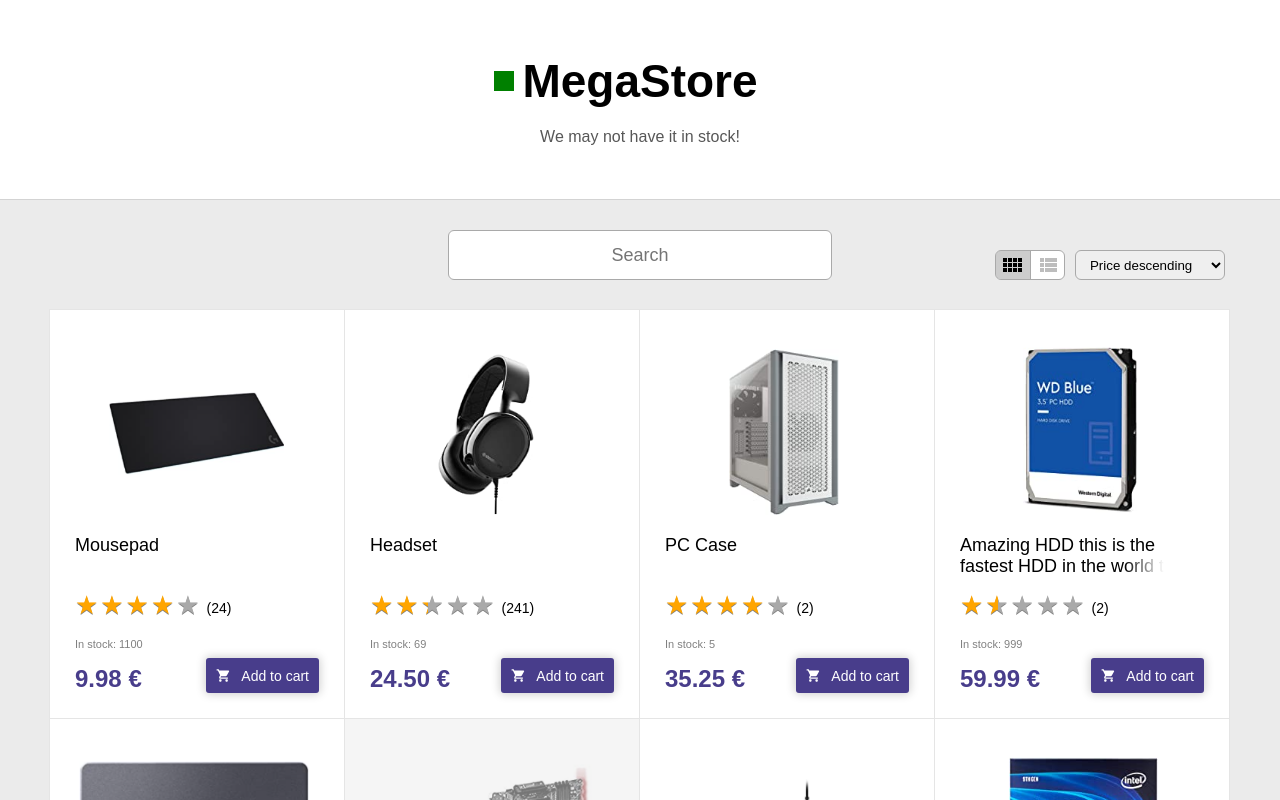
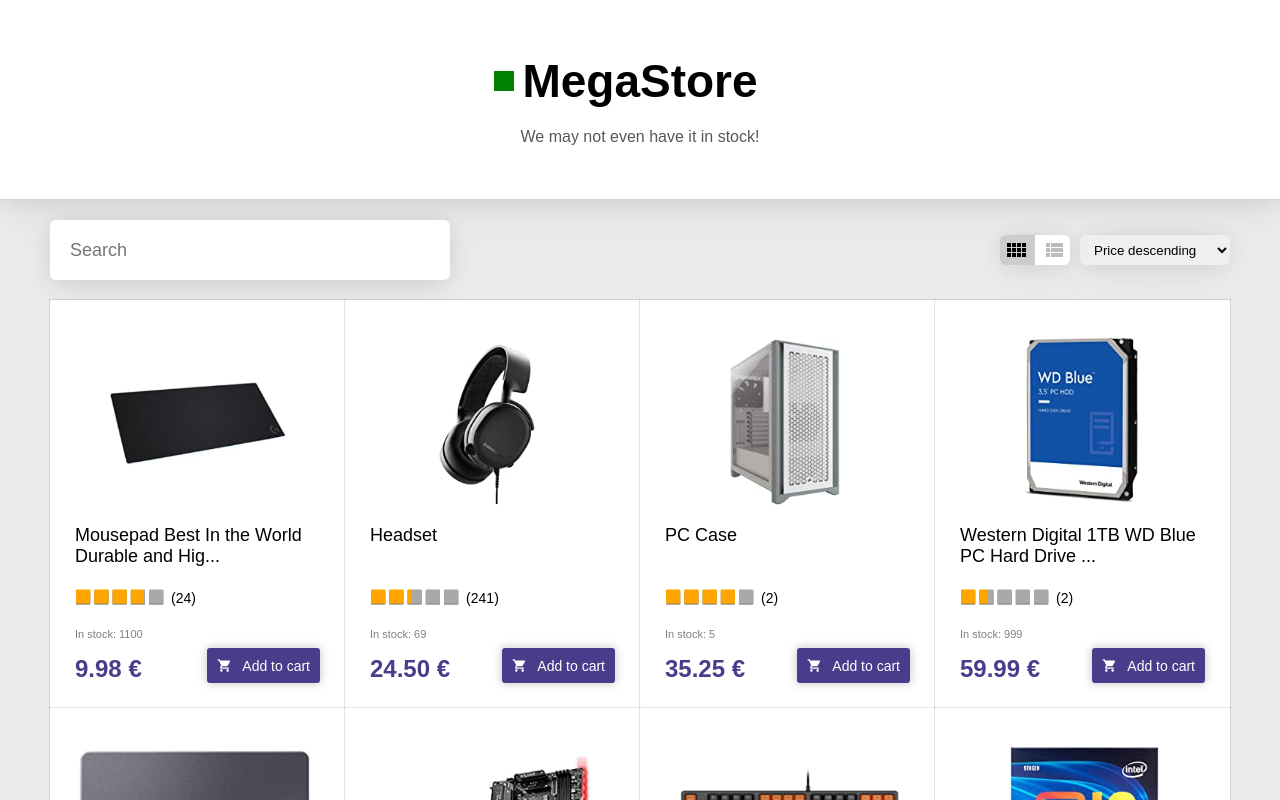
Before and after one commit to juusolut/WDF-palautukset, a React (Create React App) app in the folder exercise3/: page / in a window 1280 px wide. Shown: the top 800 px of the page. Built offline with nearby package versions, Linux system fonts and the light colour scheme.

Commit message:
vielä joitain pieniä muutoksia

```diff
--- a/exercise3/src/App.js
+++ b/exercise3/src/App.js
@@ -22,7 +22,7 @@
       let copy = JSON.parse(JSON.stringify(obj));
       copy.sort((a, b) => a.price - b.price)
       setProducts(copy)
-    }, 1000)
+    }, 2000)
 
   }, [])
 
@@ -41,6 +41,15 @@
     if (event.target.value === 'ascending') {
       let obj = JSON.parse(JSON.stringify(products));
       obj.sort((a, b) => b.price - a.price)
+      //console.log(products)
+      //console.log(obj)
+      setProducts(obj)
+    }
+
+    if (event.target.value === 'best') {
+      console.log('best')
+      let obj = JSON.parse(JSON.stringify(products));
+      obj.sort((a, b) => b.rating - a.rating)
       //console.log(products)
       //console.log(obj)
       setProducts(obj)
@@ -104,13 +113,8 @@
         </div>
         : products.length === 0 ?
           <div className={styles.noResults}>
+
             <div className={styles.loading}>
-              <div className={styles.dot}></div>
-              <div className={styles.dot}></div>
-              <div className={styles.dot}></div>
-              <div className={styles.dot}></div>
-              <div className={styles.dot}></div>
-              <div className={styles.dot}></div>
               <div className={styles.dot}></div>
               <div className={styles.dot}></div>
               <div className={styles.dot}></div>
--- a/exercise3/src/App.module.css
+++ b/exercise3/src/App.module.css
@@ -1,3 +1,15 @@
+:root {
+  --shadow:
+  0 0.7px 16.1px rgba(0, 0, 0, 0.015),
+  0 1.5px 21.7px rgba(0, 0, 0, 0.021),
+  0 2.5px 25.5px rgba(0, 0, 0, 0.024),
+  0 3.8px 29.4px rgba(0, 0, 0, 0.027),
+  0 6.1px 35.6px rgba(0, 0, 0, 0.03),
+  0 13px 55px rgba(0, 0, 0, 0.04)
+;
+
+}
+
 * {
   box-sizing: border-box;
   margin: 0;
@@ -22,6 +34,16 @@
   padding: 1rem;
 /*   background-color: rgb(224, 224, 224); */
 /*   border-radius: .6rem; */
+  animation: fadeIn .5s ease-in;
+}
+
+@keyframes fadeIn {
+  0% {
+    opacity: 0;
+  }
+  100% {
+    opacity: 1;
+  }
 }
 
 .noResults {
@@ -31,80 +53,69 @@
   justify-content: center;
   align-items: center;
   height: 30rem;
+  flex-direction: column;
 }
 
 .loading {
   height: 5rem;
-  width: 5rem;
-  border-radius: 5rem;
+  width: 10rem;
   position: relative;
-  animation: loading 500ms infinite steps(10, jump-start);
+  display: flex;
+  background-color: none;
+  align-items: center;
+  justify-content: space-around;
+
 }
 
-@keyframes loading {
-  from {
-    transform: rotateZ(0deg);
+@keyframes dotScale {
+  0% {
+    transform: scale(1);
   }
-  to {
-    transform: rotateZ(360deg);
+  25% {
+    transform: scale(2);
+  }
+  50% {
+    transform: scale(1);
+  }
+  100% {
+    transform: scale(1);
   }
 }
+
+@keyframes dotWave {
+  0% {
+    transform: translateY(0);
+  }
+
+  50% {
+    transform: translateY(-2rem);
+  }
+  100% {
+    transform: translateY(0);
+  }
+}
+
 .dot {
-  height: .7rem;
-  width: .7rem;
-  background-color: black;
-  border-radius: 1rem;
-  position: absolute;
-  margin: auto;
-  left: 0;
-  right: 0;
+  height: 1rem;
+  width: 1rem;
+  background-color: grey;
+  border-radius: 11rem;
+  animation: dotScale 1.0s ease-in-out infinite;
 }
 
 .dot:nth-child(1) {
-  transform: translate(0, 0);
+  animation-delay: 0ms;
+
 }
 
 .dot:nth-child(2) {
-  transform: translate(1.2rem, .4rem);
-  background-color: rgb(31, 31, 31);
+  animation-delay: 100ms;
 }
 
 .dot:nth-child(3) {
-  transform: translate(1.9rem, 1.4rem);
-  background-color: rgb(62, 62, 62);
+  animation-delay: 200ms;
 }
 
 .dot:nth-child(4) {
-  transform: translate(1.9rem, 2.7rem);
-  background-color: rgb(93, 93, 93);
+  animation-delay: 300ms;
 }
-
-.dot:nth-child(5) {
-  transform: translate(1.1rem, 3.6rem);
-  background-color: rgb(124, 124, 124);
-}
-
-.dot:nth-child(6) {
-  transform: translate(0, 4rem);
-  background-color: rgb(155, 155, 155);
-}
-
-.dot:nth-child(7) {
-  transform: translate(-1.1rem, 3.6rem);
-  background-color: rgb(186, 186, 186);
-}
-
-.dot:nth-child(8) {
-  transform: translate(-1.9rem, 2.7rem);
-  background-color: rgb(217, 217, 217);
-}
-
-.dot:nth-child(9) {
-  transform: translate(-1.9rem, 1.4rem);
-  background-color: rgb(240, 240, 240);
-}
-
-.dot:nth-child(10) {
-  transform: translate(-1.3rem, .5rem);
-  background-color: white;
-}
--- a/exercise3/src/components/Filters.js
+++ b/exercise3/src/components/Filters.js
@@ -8,22 +8,23 @@
     let options = [
         { value: 'ascending', label: 'Price ascending' },
         { value: 'descending', label: 'Price descending' },
+        { value: 'best', label: 'Best rating' }
     ]
 
     console.log('Layout: ' + listLayout)
 
     return (
         <div className={styles.filters}>
-            <div>
-            </div>
-            <div>
+            <div className={styles.left}>
                 <input
                     value={search}
                     onChange={handleSearchChange}
                     placeholder='Search'
                 ></input>
             </div>
-            <div>
+            {/* <div className={styles.middle}>
+            </div> */}
+            <div className={styles.right}>
                 <div>
                     <label className={styles.viewToggle}>
                         <input
--- a/exercise3/src/components/Filters.module.css
+++ b/exercise3/src/components/Filters.module.css
@@ -1,45 +1,64 @@
+
+
 .filters {
     max-width: 120rem;
     margin: auto;
-    padding: 2rem 1rem;
+    padding: 1rem 1rem;
     display: flex;
-    align-items: flex-end;
+    align-items: flex-start;
     margin-top: 1rem;
     flex-direction: row;
     justify-content: space-between;
+    height: 8rem;
+    align-items: center;
 }
 
 .filters select {
    width: 15rem;
    height: 3rem;
-   border: .1rem solid darkgray;
+/*    border: .1rem solid darkgray; */
+   border: none;
    border-radius: .6rem;
    padding-left: 1rem;
+   box-shadow: var(--shadow);
 }
 
-.filters > * {
+.filters > div {
+    display: flex;
+    height: 100%;
+}
+
+.left {
+    flex: 1;
+    max-width: 40rem;
+    min-width: 11rem;
+    align-items: center;
+}
+
+.middle {
+
+}
+
+.right {
     flex: 1;
     display: flex;
-    justify-content: center;
-    padding: 0 .5rem;
+    align-items: center;
+    justify-content: flex-end;
 }
 
-.filters div:first-child {
-    justify-content: start;
-}
-
-.filters div:last-child {
-    justify-content: end;
+.filters div {
 }
 
 .filters input {
     background-color: white;
-    height: 5rem;
-    flex: 1;
-    border: 1px solid darkgray;
+    width: 100%;
+    height: 100%;
+    padding: 2rem;
+    border: 0px solid darkgray;
     border-radius: .6rem;
     font-size: 1.8rem;
-    text-align: center;
+    box-shadow: var(--shadow);
+
 }
 
 .viewToggle {
@@ -64,7 +83,8 @@
     right: 0;
     bottom: 0;
     background-color: white;
-    border: .1rem solid darkgrey;
+/*     border: .1rem solid darkgrey; */
+    box-shadow: var(--shadow);
     border-radius: .6rem;
     overflow: hidden;
     display: flex;
@@ -81,19 +101,20 @@
     left: 0;
     background-color: rgba(0, 0, 0, 0.20);
     transition: all 100ms ease-in-out;
-    border-right: .1rem solid darkgray;
+    border-right: .0rem solid darkgray;
 }
 
 .viewToggle input:checked + .slider {
 }
 
 .viewToggle input:focus + .slider {
+    outline: 2px solid black;
 }
 
 .viewToggle input:checked + .slider:before {
     transform: translateX(100%);
     border-right: 0rem solid darkgray;
-    border-left: .1rem solid darkgray;
+    border-left: .0rem solid darkgray;
 }
 
 .slider .icon {
@@ -114,3 +135,17 @@
 .viewToggle input:checked + .slider .icon:first-child {
     color: rgba(0, 0, 0, 0.26);
 }
+
+@media only screen and (max-width: 500px) {
+    .right {
+        flex-direction: column-reverse;
+        justify-content: space-between;
+        align-items: flex-end;
+    }
+    .viewToggle {
+        margin-right: 0rem;
+    }
+    .filters {
+        height: 10rem;
+    }
+}
--- a/exercise3/src/components/Header.js
+++ b/exercise3/src/components/Header.js
@@ -7,7 +7,7 @@
     return (
         <header>
             <h1>MegaStore</h1>
-            <span>We may not have it in stock!</span>
+            <span>We may not even have it in stock!</span>
         </header>
     )
 }
--- a/exercise3/src/components/Header.module.css
+++ b/exercise3/src/components/Header.module.css
@@ -7,6 +7,7 @@
     height: 20rem;
     background-color: white;
     border-bottom: .1rem solid lightgray;
+    box-shadow: var(--shadow);
   }
 
 header span {
--- a/exercise3/src/components/Product.js
+++ b/exercise3/src/components/Product.js
@@ -15,16 +15,13 @@
         console.log(product.stock)
     }
 
-    let productInStyle = inStock ?
-        {
-            opacity: 1,
-        } :
-        {
-            opacity: .5,
-            filter: 'grayscale(50%)',
-        }
+    const maxLength = 45
 
-    console.log(productInStyle)
+    const trimmedName = product.name.length > maxLength ? product.name.substring(0, maxLength - 3) + '...' : product.name
+
+    console.log(trimmedName)
+
+    const productInStyle = {}
     productInStyle.flexDirection =  isRow ? 'row' : 'column'
 
     return (
@@ -33,7 +30,7 @@
                 <img src={product.image} alt='product'></img>
             </div>
             <div className={styles.productTexts}>
-                <span className={styles.name}>{product.name}</span>
+                <span className={styles.name}>{trimmedName}</span>
                 <div className={styles.rating}>
                     {product.rating === null ? 'No rating yet 🤷‍♂️ ' : stars}
                     <span>({product.reviews})</span>
@@ -45,8 +42,8 @@
                             <b>{(Math.round(product.price * 100) / 100).toFixed(2)} €</b>
                         </span>
                     </div>
-                    <button className={styles.buy}>
-                        <span>Add to cart</span>
+                    <button className={styles.buy} style={inStock ? {} : {backgroundColor: 'grey'}}>
+                        <span>{inStock ? 'Add to cart' : 'No stock' }</span>
                         <ShoppingCartIcon></ShoppingCartIcon>
                     </button>
                 </div>
--- a/exercise3/src/components/Product.module.css
+++ b/exercise3/src/components/Product.module.css
@@ -10,16 +10,30 @@
 /*     width: 25rem; */
 /*     box-shadow: 0 0 .5rem .1rem rgba(0, 0, 0, 0.05); */
 /*     border: .1rem solid rgba(0, 0, 0, 0.2); */
-    overflow: hidden;
     padding: 2rem;
     align-items: center;
-    transition: box-shadow 200ms ease-out, transform 100ms ease-in-out;
 /*     animation: test 300ms ease-in forwards;
     opacity: 0; */
-    border: .1rem solid rgba(0, 0, 0, 0.1);
-    margin-top: -1px;
-    margin-left: -1px;
-  }
+    outline: .1rem solid rgba(0, 0, 0, 0.1);
+    position: relative;
+}
+
+.product:hover::after  {
+    opacity: 1;
+}
+
+.product::after {
+    z-index: 1;
+    content: '';
+    position: absolute;
+    width: 100%;
+    height: 100%;
+    box-shadow: var(--shadow);
+    top: 0;
+    left: 0;
+    opacity: 0;
+    transition: opacity 200ms ease-out, transform 100ms ease-in-out;
+}
 
 
 @keyframes test {
@@ -29,12 +43,6 @@
     to {
         opacity: 1;
     }
-}
-
-.product:hover {
-    box-shadow: 0 0 1rem 0rem rgba(0, 0, 0, 0.3);
-    cursor: pointer;
-    transform: scale(1.00);
 }
 
 .image {
@@ -63,21 +71,22 @@
 .name {
     font-size: 1.8rem;
     width: 100%;
-    overflow: hidden;
     height: 4.3rem;
     position: relative;
+/*     background-color: red; */
 }
 
-.name::after {
+/* .name::after {
     position: absolute;
-    content: '';
+    content: '...';
+    color: black;
     bottom: 0;
     right: 0;
     background: linear-gradient(to right, transparent, white 50%);
     height: 50%;
-    width: 8rem;
-
-}
+    width: 4rem;
+    background-color: white;
+} */
 
 .rating {
     display: flex;
@@ -88,16 +97,17 @@
 
 .stars {
     --percent: 0%;
-    font-size: 2.6rem;
+    font-size: 1.3rem;
     display: flex;
     position: relative;
     letter-spacing: .2rem;
-    margin-bottom: .6rem;
+    margin-bottom: .4rem;
 }
 
 .stars::before {
     z-index: 1;
-    content: '★★★★★';
+    /* content: '★★★★★'; */
+    content: '⬜⬜⬜⬜⬜';
     background: linear-gradient(to right, orange var(--percent), darkgrey var(--percent));
     background-clip: text;
     -webkit-text-fill-color: transparent;
@@ -105,7 +115,7 @@
 
 .stars::after {
     position: absolute;
-    content: '★★★★★';
+    content: '⬜⬜⬜⬜⬜';
     color: transparent;
     text-shadow: .0rem .1rem 0rem rgba(0, 0, 0, 0.5);
 }
--- a/exercise3/src/services/ProductService.js
+++ b/exercise3/src/services/ProductService.js
@@ -1,7 +1,7 @@
 const products = [
   {
     id: 1,
-    name: 'Motherboard',
+    name: 'MSI B450 Tomahawk',
     rating: 3.5,
     reviews: 80,
     price: 108.99,
@@ -10,7 +10,7 @@
   },
   {
     id: 2,
-    name: 'CPU',
+    name: 'Intel Core i9-9900K Desktop Processor 8 Cores up to 5.0GHz Unlocked LGA1151 300 Series 95W (BX806849900K)',
     rating: 5,
     reviews: 51,
     price: 235.00,
@@ -19,7 +19,7 @@
   },
   {
     id: 3,
-    name: 'Amazing HDD this is the fastest HDD in the world trust me',
+    name: 'Western Digital 1TB WD Blue PC Hard Drive HDD - 7200 RPM, SATA 6 Gb/s, 64 MB Cache, 3.5" - WD10EZEX',
     rating: 1.5,
     reviews: 2,
     price: 59.99,
@@ -28,7 +28,7 @@
   },
   {
     id: 4,
-    name: 'SSD',
+    name: 'Samsung Evo 1Tb SSD',
     rating: null,
     reviews: 0,
     price: 82.55,
@@ -55,7 +55,7 @@
   },
   {
     id: 7,
-    name: 'Mousepad',
+    name: 'Mousepad Best In the World Durable and High Speed Fabric For Best Performance',
     rating: 3.8,
     reviews: 24,
     price: 9.98,
```
Lines whose indentation alone changed are shown as unchanged.
